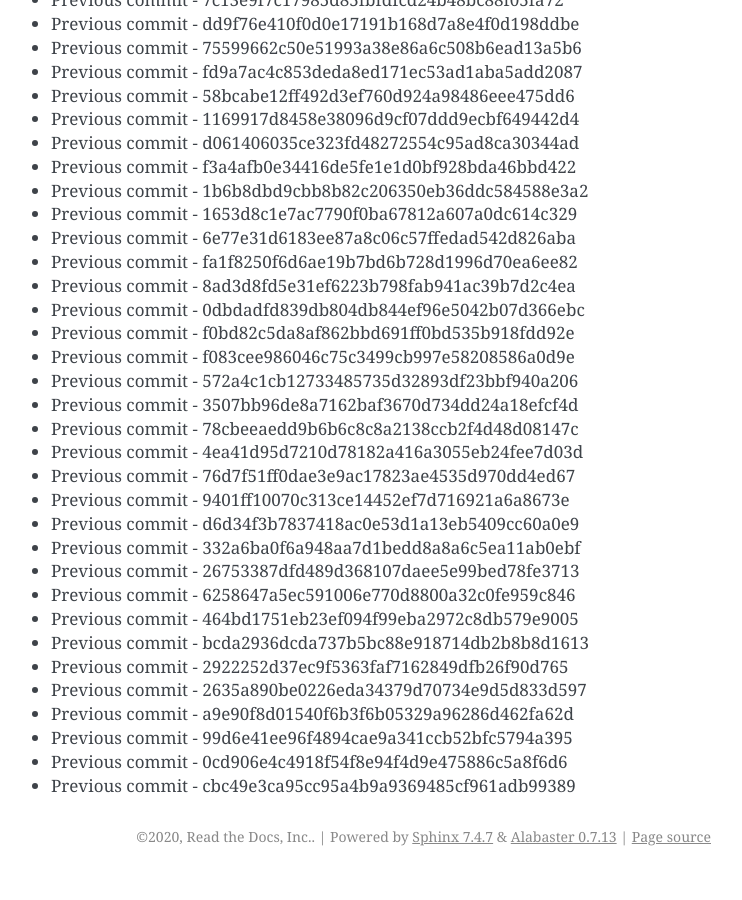
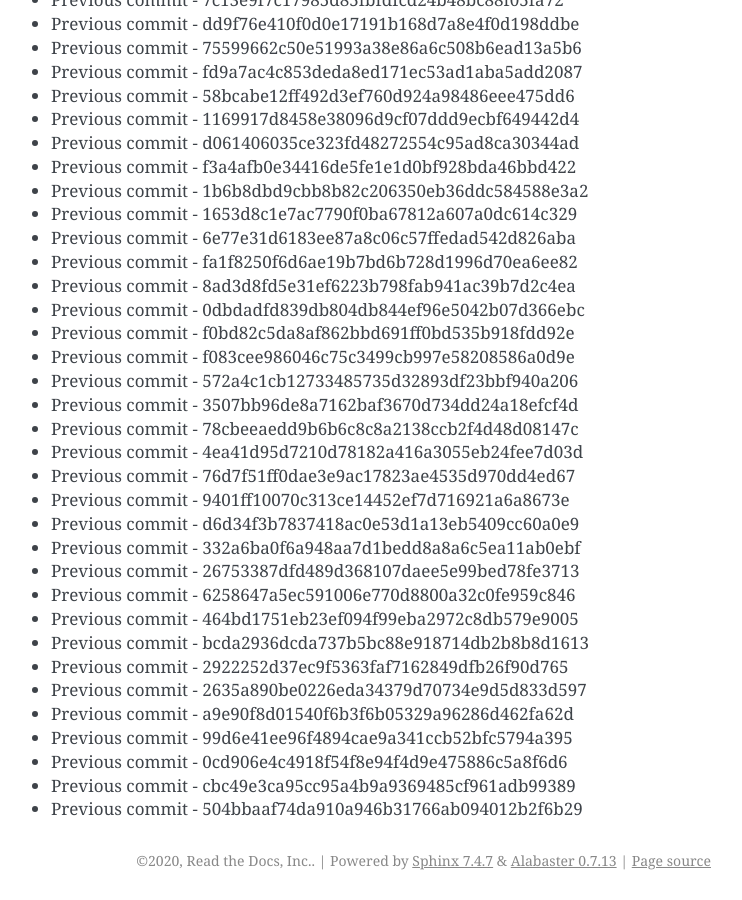
Before and after one commit to readthedocs/rtd-git-stresstest, a Sphinx documentation site: the page built from docs/updates.rst, in a window 1280 px wide and 900 px high, scrolled down 55626 px. Shown: the whole window, without its empty margins (399-1141 px from the left). Built offline with Sphinx 7.4.7, drawn with Linux system fonts in a browser that asks for light colours; before the commit the page ends 56502 px from its top, so only the background shows below that.

Commit message:
Generating commit from previous: 504bbaaf74da910a946b31766ab094012b2f6b29

```diff
--- a/docs/updates.rst
+++ b/docs/updates.rst
@@ -2369,3 +2369,4 @@ It can be tested for any performance characteristics.
 * Previous commit - 99d6e41ee96f4894cae9a341ccb52bfc5794a395
 * Previous commit - 0cd906e4c4918f54f8e94f4d9e475886c5a8f6d6
 * Previous commit - cbc49e3ca95cc95a4b9a9369485cf961adb99389
+* Previous commit - 504bbaaf74da910a946b31766ab094012b2f6b29
```
